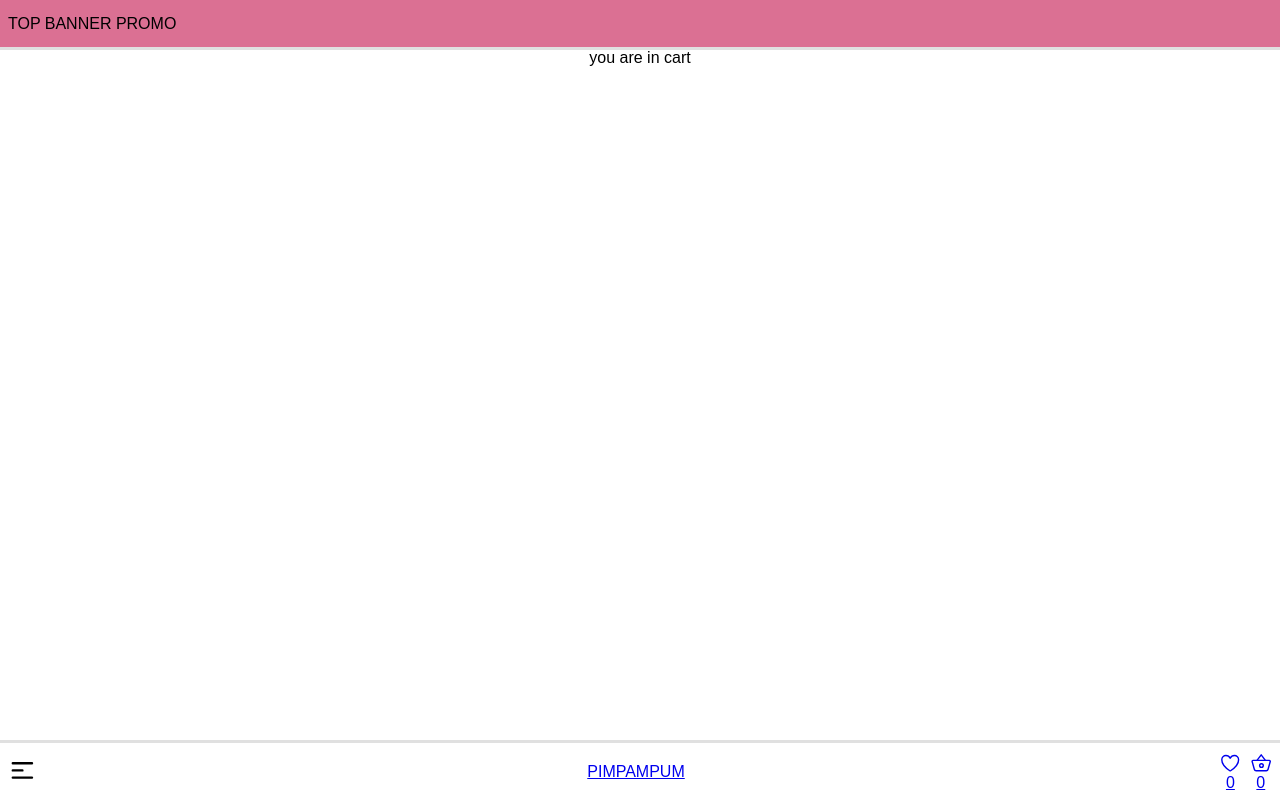
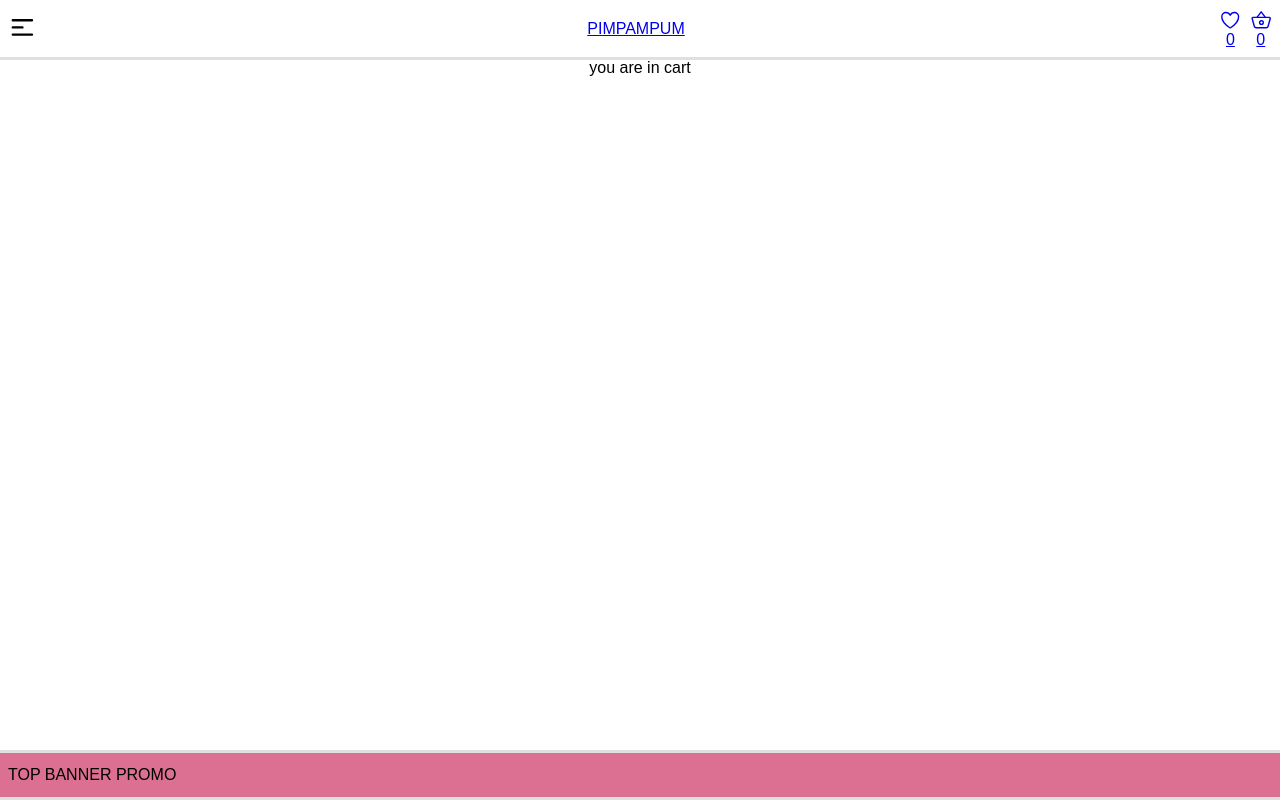
Before and after one commit to JuananRodriguez/next-ecommerce, a Next.js app: page /cart in a window 1280 px wide. Built offline with nearby package versions, Linux system fonts and the light colour scheme.

Commit message:
now can toggle the banner and menu positions to top or bottom

```diff
--- a/components/Header/index.tsx
+++ b/components/Header/index.tsx
@@ -3,8 +3,8 @@ import { TopBarMenu, TopBannerPromo } from "@components";
 const Header = (): React.ReactElement => {
   return (
     <header>
+      <TopBarMenu />
       <TopBannerPromo />
-      <TopBarMenu />
     </header>
   );
 };
--- a/components/Layout/styles.tsx
+++ b/components/Layout/styles.tsx
@@ -1,5 +1,5 @@
 import styled from "styled-components";
 
 export const MainStyle = styled.main`
-  margin: 50px auto 0;
+  margin: 60px auto 0;
 `;
--- a/components/TopBannerPromo/index.tsx
+++ b/components/TopBannerPromo/index.tsx
@@ -2,7 +2,7 @@ import { TopBannerStyle } from "./styles";
 
 const TopBannerPromo = () => {
   return (
-    <TopBannerStyle>
+    <TopBannerStyle bottom>
       <p>TOP BANNER PROMO</p>
     </TopBannerStyle>
   );
--- a/components/TopBannerPromo/styles.tsx
+++ b/components/TopBannerPromo/styles.tsx
@@ -1,16 +1,35 @@
 import styled from "styled-components";
+
+interface TopBannerStyleProps {
+  top?: boolean;
+  bottom?: boolean;
+}
 
 export const TopBannerStyle = styled.div`
   display: flex;
   align-items: center;
   justify-content: space-between;
   position: fixed;
-  top: 0;
   left: 0;
   background-color: palevioletred;
   padding: 0.25rem 0.5rem;
   width: 100%;
   border-bottom: 3px solid #e0e0e0;
-  z-index: 999;
+  z-index: 100;
   height: 50px;
+  left: 0;
+
+  ${(p: TopBannerStyleProps) =>
+    p.top &&
+    `
+    border-bottom: 3px solid #e0e0e0;
+    top: 0;
+    `}
+  ${(p: TopBannerStyleProps) =>
+    p.bottom &&
+    `
+    border-top: 3px solid #e0e0e0;
+    bottom: 0;
+  `}
+
 `;
--- a/components/TopBarMenu/index.tsx
+++ b/components/TopBarMenu/index.tsx
@@ -7,7 +7,7 @@ import { useCart } from "storage/Cart";
 const TopBarMenu = () => {
   const { count } = useCart();
   return (
-    <TopBarStyle>
+    <TopBarStyle top>
       <div className="menu">
         <HiOutlineMenuAlt1 size="1.8rem" />
       </div>
--- a/components/TopBarMenu/styles.tsx
+++ b/components/TopBarMenu/styles.tsx
@@ -1,18 +1,34 @@
 import styled from "styled-components";
 
-export const TopBarStyle = styled.div`
+interface TopBarStyleProps {
+  top?: boolean;
+  bottom?: boolean;
+}
+
+export const TopBarStyle = styled("div")`
   display: flex;
   align-items: center;
   justify-content: space-between;
   position: fixed;
-  bottom: 0;
   left: 0;
   background-color: white;
   padding: 0.25rem 0.5rem;
   width: 100%;
-  border-top: 3px solid #e0e0e0;
-  z-index: 999;
+  z-index: 100;
   height: 60px;
+
+  ${(p: TopBarStyleProps) =>
+    p.top &&
+    `
+    border-bottom: 3px solid #e0e0e0;
+    top: 0;
+    `}
+  ${(p: TopBarStyleProps) =>
+    p.bottom &&
+    `
+    border-top: 3px solid #e0e0e0;
+    bottom: 0;
+  `}
 
   & .logotype {
     margin-left: 1rem;
```
